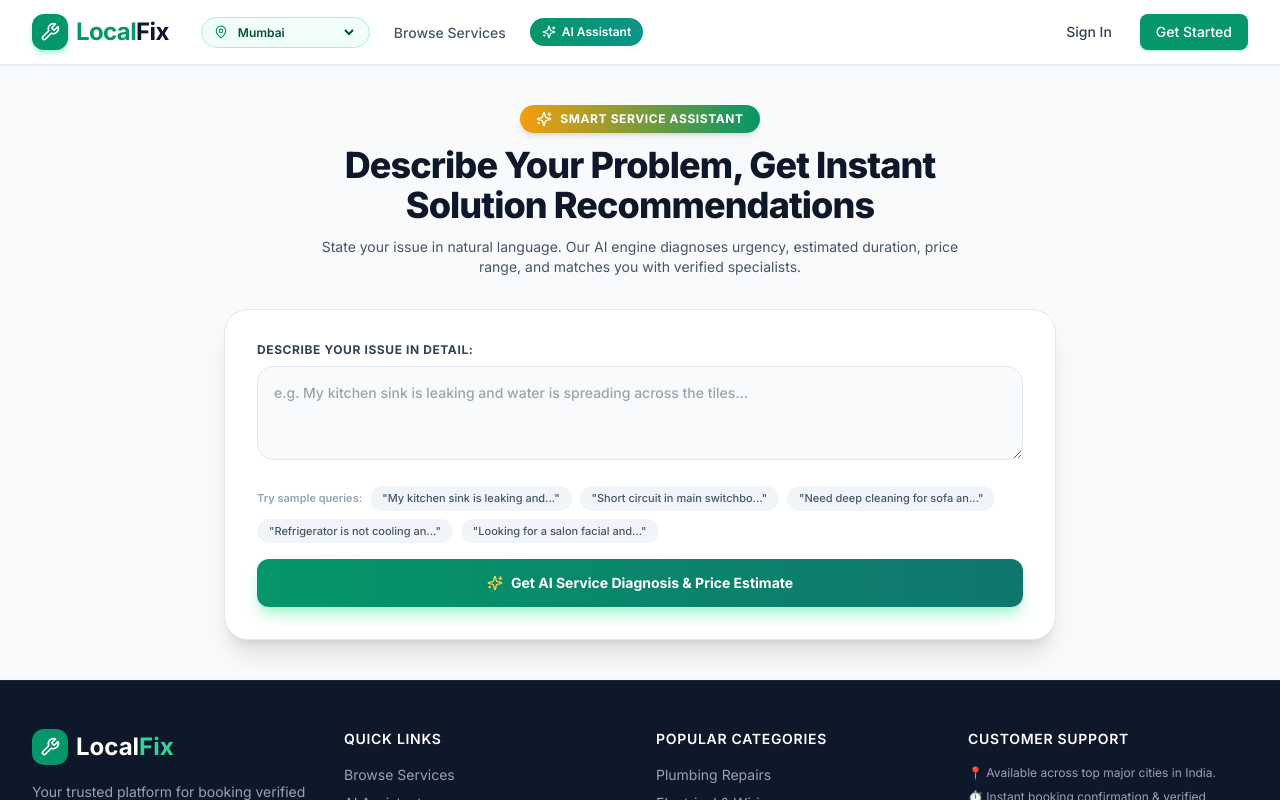
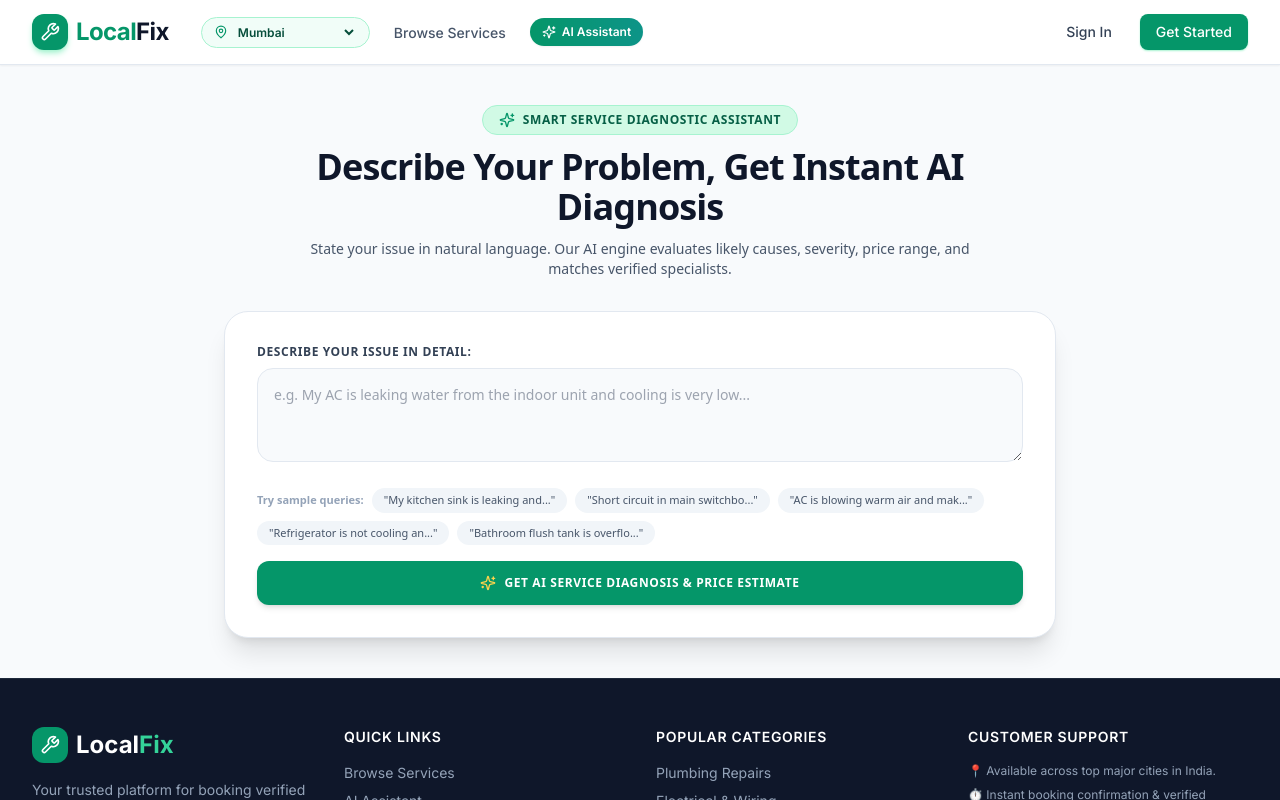
Before and after one commit to 123angmish/LocalFix-Local-Services-Platform, a React (Vite) app in the folder frontend/: page /ai-recommender in a window 1280 px wide. Shown: the top 800 px of the page. Built offline with nearby package versions, Linux system fonts and the light colour scheme; no server answers.

Commit message:
Fix AIRecommenderPage UI: Convert to Emerald Green theme and cleanly hide empty labels when AI key is missing

```diff
--- a/frontend/src/pages/AIRecommenderPage.jsx
+++ b/frontend/src/pages/AIRecommenderPage.jsx
@@ -2,7 +2,7 @@ import React, { useState } from 'react';
 import { Link, useNavigate } from 'react-router-dom';
 import api from '../api/axios';
 import toast from 'react-hot-toast';
-import { Sparkles, AlertTriangle, Clock, IndianRupee, HelpCircle, ArrowRight, CheckCircle2 } from 'lucide-react';
+import { Sparkles, AlertTriangle, Clock, IndianRupee, HelpCircle, ArrowRight, CheckCircle2, ShieldCheck } from 'lucide-react';
 
 export const AIRecommenderPage = () => {
   const navigate = useNavigate();
@@ -13,9 +13,9 @@ export const AIRecommenderPage = () => {
   const samplePrompts = [
     "My kitchen sink is leaking and water is spreading on the floor",
     "Short circuit in main switchboard causing sparks and power trip",
-    "Need deep cleaning for sofa and living room carpet",
-    "Refrigerator is not cooling and making loud buzzing noise",
-    "Looking for a salon facial and head massage at home"
+    "AC is blowing warm air and making buzzing sounds",
+    "Refrigerator is not cooling and leaking water onto floor",
+    "Bathroom flush tank is overflowing continuously"
   ];
 
   const handleSubmit = async (e) => {
@@ -25,31 +25,37 @@ export const AIRecommenderPage = () => {
     try {
       const res = await api.post('/ai/recommend-service', { problem });
       setRecommendation(res.data);
-      toast.success("AI Recommendation ready!");
+      if (res.data.aiAvailable) {
+        toast.success("AI Diagnosis ready!");
+      }
     } catch (err) {
-      toast.error("Failed to generate recommendation");
+      setRecommendation({
+        aiAvailable: false,
+        statusMessage: "AI service unavailable",
+        reason: "Could not connect to external AI API service."
+      });
     } finally {
       setLoading(false);
     }
   };
 
   return (
-    <div className="max-w-4xl mx-auto px-4 sm:px-6 lg:px-8 py-10 space-y-8">
+    <div className="max-w-4xl mx-auto px-4 sm:px-6 lg:px-8 py-10 space-y-8 bg-slate-50 font-sans">
       <div className="text-center max-w-2xl mx-auto space-y-3">
-        <div className="inline-flex items-center gap-2 px-4 py-1.5 rounded-full bg-gradient-to-r from-amber-500 to-emerald-600 text-white text-xs font-bold uppercase tracking-wider shadow-md">
-          <Sparkles className="w-4 h-4" />
-          Smart Service Assistant
+        <div className="inline-flex items-center gap-2 px-4 py-1.5 rounded-full bg-emerald-100 text-emerald-800 border border-emerald-200 text-xs font-bold uppercase tracking-wider shadow-2xs">
+          <Sparkles className="w-4 h-4 text-emerald-600" />
+          Smart Service Diagnostic Assistant
         </div>
         <h1 className="text-3xl sm:text-4xl font-extrabold text-slate-900 tracking-tight">
-          Describe Your Problem, Get Instant Solution Recommendations
+          Describe Your Problem, Get Instant AI Diagnosis
         </h1>
-        <p className="text-sm text-slate-600">
-          State your issue in natural language. Our AI engine diagnoses urgency, estimated duration, price range, and matches you with verified specialists.
+        <p className="text-xs sm:text-sm text-slate-600 leading-relaxed">
+          State your issue in natural language. Our AI engine evaluates likely causes, severity, price range, and matches verified specialists.
         </p>
       </div>
 
       {/* Interactive Problem Form */}
-      <div className="bg-white p-8 rounded-3xl border border-slate-200 shadow-xl space-y-6">
+      <div className="bg-white p-6 sm:p-8 rounded-3xl border border-slate-200 shadow-xl space-y-6">
         <form onSubmit={handleSubmit} className="space-y-4">
           <div className="space-y-2">
             <label className="block text-xs font-bold uppercase tracking-wider text-slate-700">
@@ -60,8 +66,8 @@ export const AIRecommenderPage = () => {
               required
               value={problem}
               onChange={(e) => setProblem(e.target.value)}
-              placeholder="e.g. My kitchen sink is leaking and water is spreading across the tiles..."
-              className="w-full p-4 bg-slate-50 border border-slate-200 rounded-2xl text-sm font-medium focus:ring-2 focus:ring-emerald-500"
+              placeholder="e.g. My AC is leaking water from the indoor unit and cooling is very low..."
+              className="w-full p-4 bg-slate-50 border border-slate-200 rounded-2xl text-xs sm:text-sm font-medium focus:ring-2 focus:ring-emerald-500 text-slate-800"
             />
           </div>
 
@@ -82,10 +88,10 @@ export const AIRecommenderPage = () => {
           <button
             type="submit"
             disabled={loading}
-            className="w-full py-3.5 bg-gradient-to-r from-emerald-600 to-teal-700 hover:from-emerald-700 hover:to-teal-800 text-white font-bold text-sm rounded-xl shadow-lg shadow-emerald-200 transition flex items-center justify-center gap-2 disabled:opacity-50"
+            className="w-full py-3.5 bg-emerald-600 hover:bg-emerald-700 text-white font-extrabold text-xs uppercase tracking-wider rounded-xl shadow-md transition flex items-center justify-center gap-2 disabled:opacity-50"
           >
             {loading ? (
-              <span>Analyzing Issue...</span>
+              <span>Running AI Diagnosis...</span>
             ) : (
               <>
                 <Sparkles className="w-4 h-4 text-amber-300" />
@@ -98,53 +104,92 @@ export const AIRecommenderPage = () => {
 
       {/* Recommendation Results Card */}
       {recommendation && (
-        <div className="bg-gradient-to-br from-emerald-900 via-slate-900 to-emerald-950 p-8 rounded-3xl text-white shadow-2xl space-y-6 animate-fade-in border border-emerald-500/20">
-          <div className="flex justify-between items-start border-b border-emerald-800/80 pb-4">
+        <div className="space-y-4">
+          {!recommendation.aiAvailable ? (
+            /* AI Service Unavailable Clean Fallback Card */
+            <div className="bg-amber-50 border border-amber-200 text-amber-950 p-6 sm:p-8 rounded-3xl shadow-sm space-y-4">
+              <div className="flex items-center gap-3">
+                <div className="w-10 h-10 rounded-2xl bg-amber-100 text-amber-700 flex items-center justify-center font-bold shrink-0">
+                  <AlertTriangle className="w-5 h-5" />
+                </div>
+                <div>
+                  <h3 className="text-base font-extrabold text-amber-900">AI Service Unavailable</h3>
+                  <p className="text-xs text-amber-800">{recommendation.reason || "No external AI API key configured in environment variables (AI_API_KEY)."}</p>
+                </div>
+              </div>
+
+              <div className="p-4 bg-white rounded-2xl border border-amber-200 text-xs text-slate-600 space-y-2">
+                <p className="font-semibold text-slate-800">Need help right now?</p>
+                <p>You can still browse our verified local professionals, compare upfront prices, and book instant emergency services directly!</p>
+              </div>
+
+              <Link
+                to="/services"
+                className="w-full py-3 bg-emerald-600 hover:bg-emerald-700 text-white font-bold text-xs rounded-xl shadow-md text-center block transition flex items-center justify-center gap-2"
+              >
+                <span>Browse Verified Professionals Directly</span>
+                <ArrowRight className="w-4 h-4" />
+              </Link>
+            </div>
+          ) : (
+            /* AI Active Structured Output Card (Emerald & White Theme) */
+            <div className="bg-white p-6 sm:p-8 rounded-3xl border border-emerald-200 shadow-xl space-y-6">
+              <div className="flex justify-between items-start border-b border-slate-100 pb-4">
                 <div className="space-y-1">
-              <span className="text-[10px] uppercase font-bold tracking-widest text-amber-400">Diagnosis Output</span>
-              <h3 className="text-2xl font-extrabold text-white">Recommended Service: {recommendation.recommendedCategory}</h3>
+                  <span className="text-[10px] uppercase font-bold tracking-widest text-emerald-700 bg-emerald-50 px-2.5 py-0.5 rounded">
+                    AI Diagnosis Output
+                  </span>
+                  <h3 className="text-2xl font-extrabold text-slate-900">Recommended Service: {recommendation.recommendedCategory}</h3>
                 </div>
                 <span className={`px-3 py-1 rounded-full text-xs font-bold uppercase tracking-wider ${
-              recommendation.urgency === 'High' ? 'bg-red-500/20 text-red-300 border border-red-500/30' :
-              recommendation.urgency === 'Medium' ? 'bg-amber-500/20 text-amber-300 border border-amber-500/30' :
-              'bg-emerald-500/20 text-emerald-300 border border-emerald-500/30'
+                  recommendation.urgency === 'URGENT' || recommendation.urgency === 'High' ? 'bg-rose-100 text-rose-800 border border-rose-200' :
+                  recommendation.urgency === 'MEDIUM' || recommendation.urgency === 'Medium' ? 'bg-amber-100 text-amber-800 border border-amber-200' :
+                  'bg-emerald-100 text-emerald-800 border border-emerald-200'
                 }`}>
                   Urgency: {recommendation.urgency}
                 </span>
               </div>
 
-          <div className="grid grid-cols-1 sm:grid-cols-2 gap-4">
-            <div className="bg-white/5 p-4 rounded-2xl border border-white/10 space-y-1">
-              <span className="text-xs text-emerald-300 font-medium flex items-center gap-1">
-                <Clock className="w-3.5 h-3.5" /> Estimated Duration
+              <div className="grid grid-cols-1 sm:grid-cols-2 gap-4 text-xs">
+                <div className="bg-slate-50 p-4 rounded-2xl border border-slate-100 space-y-1">
+                  <span className="text-slate-500 font-medium flex items-center gap-1">
+                    <Clock className="w-3.5 h-3.5 text-emerald-600" /> Estimated Duration
                   </span>
-              <div className="text-lg font-bold text-white">{recommendation.estimatedDuration}</div>
+                  <div className="text-base font-extrabold text-slate-900">{recommendation.estimatedDuration}</div>
                 </div>
 
-            <div className="bg-white/5 p-4 rounded-2xl border border-white/10 space-y-1">
-              <span className="text-xs text-emerald-300 font-medium flex items-center gap-1">
-                <IndianRupee className="w-3.5 h-3.5" /> Estimated Price Range
+                <div className="bg-slate-50 p-4 rounded-2xl border border-slate-100 space-y-1">
+                  <span className="text-slate-500 font-medium flex items-center gap-1">
+                    <IndianRupee className="w-3.5 h-3.5 text-emerald-600" /> Estimated Price Range
                   </span>
-              <div className="text-lg font-bold text-amber-300">{recommendation.estimatedPriceRange}</div>
+                  <div className="text-base font-extrabold text-emerald-700">{recommendation.estimatedPriceRange}</div>
                 </div>
               </div>
 
-          <div className="bg-white/5 p-4 rounded-2xl border border-white/10 space-y-1">
-            <span className="text-xs text-emerald-300 font-medium">AI Analysis Reason</span>
-            <p className="text-xs text-emerald-100/90 leading-relaxed italic">"{recommendation.reason}"</p>
+              <div className="bg-slate-50 p-4 rounded-2xl border border-slate-100 space-y-1 text-xs">
+                <span className="font-bold text-slate-700">AI Analysis & Diagnosis:</span>
+                <p className="text-slate-600 leading-relaxed italic">"{recommendation.reason}"</p>
               </div>
+
+              {recommendation.disclaimer && (
+                <div className="p-3 bg-slate-50 rounded-xl border border-slate-100 text-[11px] text-slate-500">
+                  ⚠️ <strong>Disclaimer:</strong> {recommendation.disclaimer}
+                </div>
+              )}
 
               <div className="pt-2">
                 <Link
-              to={`/services?keyword=${encodeURIComponent(recommendation.recommendedCategory)}`}
-              className="w-full py-3 bg-amber-400 hover:bg-amber-300 text-slate-900 font-bold text-xs rounded-xl shadow-md text-center block transition flex items-center justify-center gap-2"
+                  to={`/services?keyword=${encodeURIComponent(recommendation.recommendedCategory || '')}`}
+                  className="w-full py-3 bg-emerald-600 hover:bg-emerald-700 text-white font-bold text-xs rounded-xl shadow-md text-center block transition flex items-center justify-center gap-2"
                 >
-              <span>Search Matching {recommendation.recommendedCategory} Services</span>
+                  <span>Search Matched {recommendation.recommendedCategory} Services</span>
                   <ArrowRight className="w-4 h-4" />
                 </Link>
               </div>
             </div>
           )}
         </div>
+      )}
+    </div>
   );
 };
```
Lines whose indentation alone changed are shown as unchanged.
